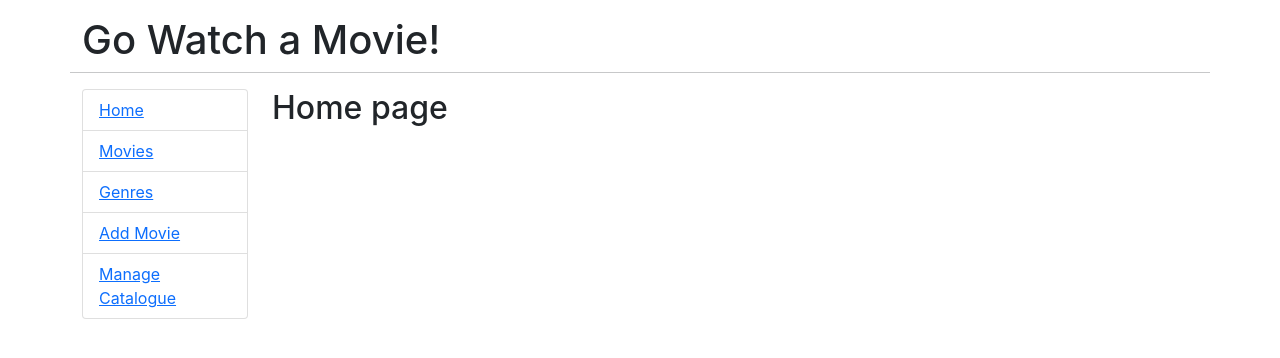
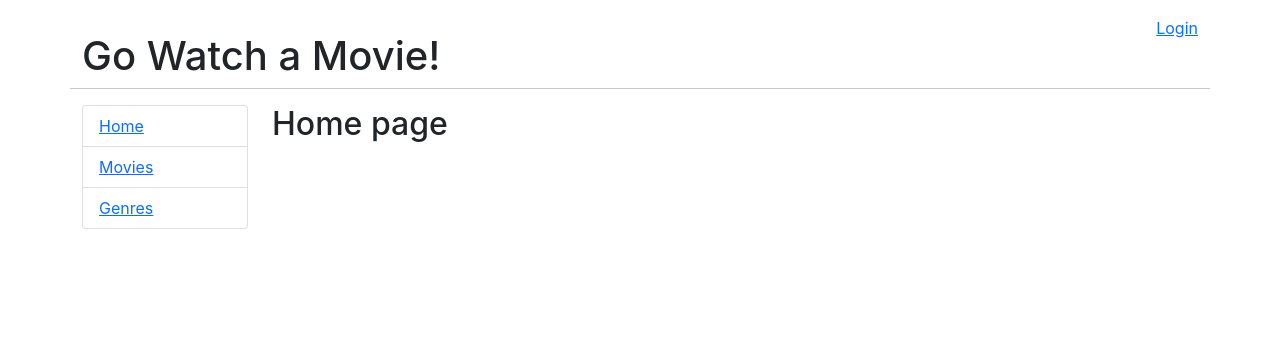
Before and after one commit to jasosa/moviesdb_frontend, a React (Create React App) app: page / in a window 1280 px wide. Shown: the top 358 px of the page. Built offline with nearby package versions, Linux system fonts and the light colour scheme.

Commit message:
added login/logout button and handled visibility of the admin menus based on existing jwt token

```diff
--- a/src/App.js
+++ b/src/App.js
@@ -7,6 +7,7 @@ import Genres from './Components/Genres';
 import OneMovie from './Components/OneMovie';
 import OneGenre from './Components/OneGenre';
 import EditMovie from './Components/EditMovie';
+import { Fragment } from 'react/cjs/react.production.min';
 
 export default class App extends Component {
 
@@ -28,13 +29,25 @@ export default class App extends Component {
   }
 
   render(){
+
+    let loginLink;
+    console.log(this.state.jwt);
+    if (this.state.jwt === ""){
+      loginLink = <Link to="/login">Login</Link>
+    } else {
+      loginLink = <Link to="/logout" onClick={this.logout}>Logout</Link>
+    }
+
     return (
       <Router>
         <div className='container'>
           <div className='row'>
-            <h1 className='mt-3'>
-              Go Watch a Movie!
-            </h1>
+            <div className='col mt-3'>
+              <h1 className='mt-3'>Go Watch a Movie!</h1>
+            </div>
+            <div className='col mt-3 text-end'>
+              {loginLink}
+            </div>
             <hr className='mb-3'></hr>
           </div>
           <div className='row'>
@@ -50,12 +63,16 @@ export default class App extends Component {
                   <li className="list-group-item">
                     <Link to="/genres">Genres</Link>
                   </li>
+                  {this.state.jwt !== "" &&
+                    <Fragment>
                       <li className="list-group-item">
                         <Link to="/admin/movie/0">Add Movie</Link>
                       </li>
                       <li className="list-group-item">
                         <Link to="/admin">Manage Catalogue</Link>
                       </li>
+                    </Fragment>
+                  }
                 </ul>
               </nav>
             </div>
```
Lines whose indentation alone changed are shown as unchanged.
